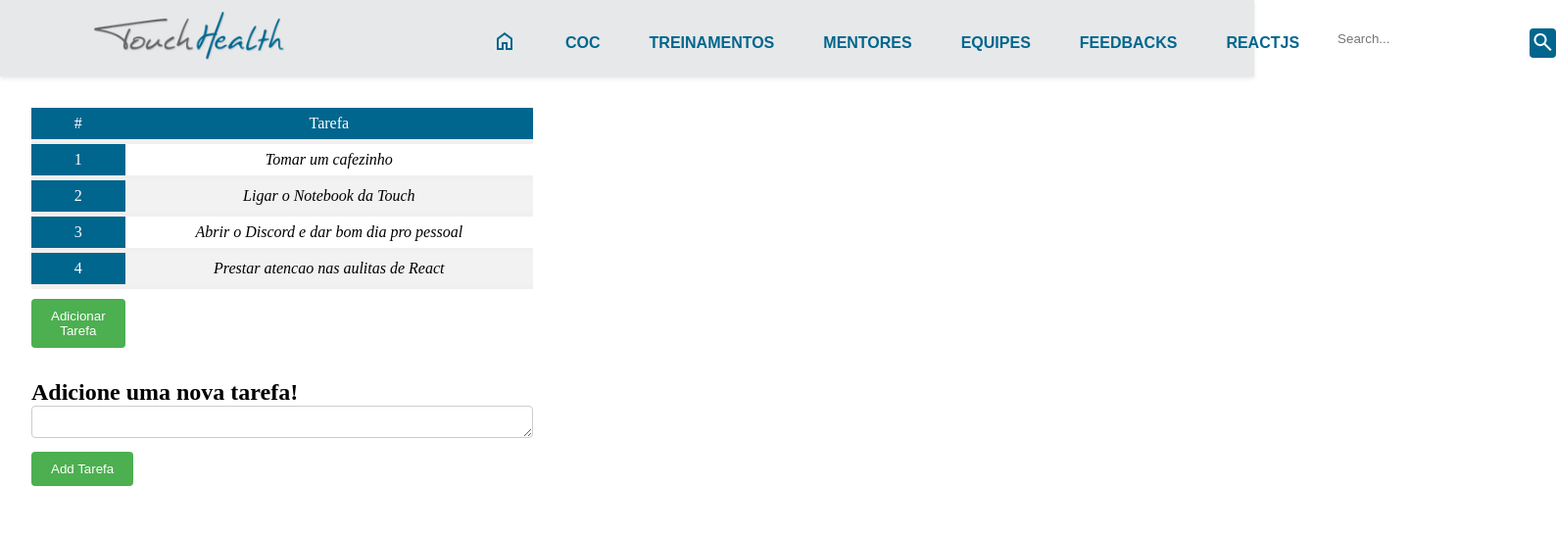
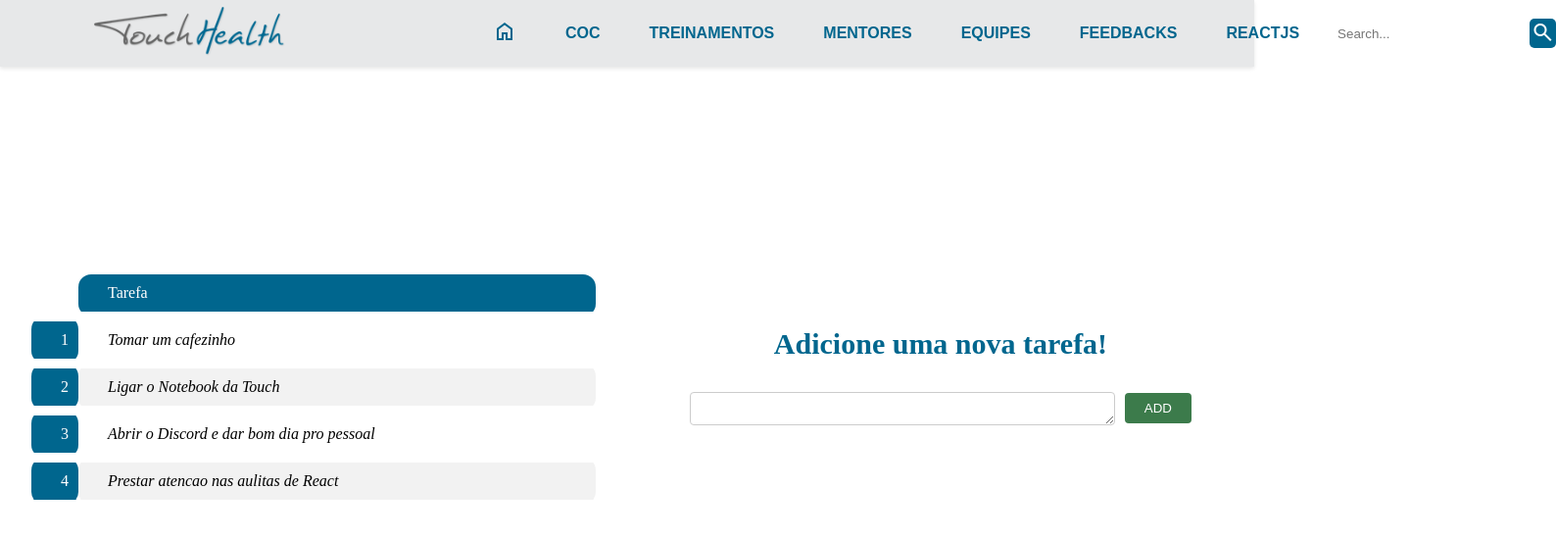
Before and after one commit to danielbarcheta/TouchReact, a React (Create React App) app: page / in a window 1280 px wide. Shown: the top 548 px of the page at 98% size, 1588 px wide, since content can reach past the window. Built offline with nearby package versions, Linux system fonts and the light colour scheme.

Commit message:
Corrigindo estilo

```diff
--- /dev/null
+++ b/src/App.css
@@ -0,0 +1,6 @@
+.container {
+    display: flex;
+    align-items: center;
+    height: 100vh;
+    text-align: center;
+  }
--- a/src/App.jsx
+++ b/src/App.jsx
@@ -1,39 +1,26 @@
+import React, { useState } from 'react';
+import './App.css'; // Importe seu arquivo CSS com os estilos
+
 import Navbar from "./components/Navbar";
 import TabelaToDo from "./components/TabelaToDo";
-import React, {useState} from 'react';
 import FormNovaTarefa from "./components/FormNovaTarefa";
 
-
-// PODERIAMOS PENSAR EM FAZER DA SEGUINTE FORMA:
-
-// const addTodos = () => {
-//   if(todos.length > 0){
-//     const novaTarefa = {
-//       numeroLinha: todos.length + 1, descricao: 'Nova Tarefa'
-//     }
-//     todos.push(novaTarefa);
-//   }
-// }
-
-// POREM APESAR DO ARRAY DE TAREFAS SER INCREMENTADO, O ESTADO NAO É REFLETIDO NA NOSSA PAGINA.
-// PRECISAMOS DO USESTATE PARA RENDERIZAR NOVAMENTE OS COMPONENTES!!!
-
 function App() {
-
   const [todos, setTodos] = useState([
     {numeroLinha: "1", descricao: "Tomar um cafezinho"},
     {numeroLinha: "2", descricao: "Ligar o Notebook da Touch"},
     {numeroLinha: "3", descricao: "Abrir o Discord e dar bom dia pro pessoal"},
     {numeroLinha: "4", descricao: "Prestar atencao nas aulitas de React"}
-  ]
-  )
+  ]);
 
   return (
+
     <div className="App">
       <Navbar/>
-      <TabelaToDo todos={todos} setTodos={setTodos}/>
-      <FormNovaTarefa todos={todos} setTodos={setTodos}/>
-
+      <div className='container'> {/* Adicione a classe 'container' aqui */}
+        <TabelaToDo todos={todos} setTodos={setTodos}/>
+        <FormNovaTarefa todos={todos} setTodos={setTodos}/>
+      </div>
     </div>
   );
 }
--- a/src/components/FormNovaTarefa.css
+++ b/src/components/FormNovaTarefa.css
@@ -1,6 +1,19 @@
 .Formulario {
   margin: 2em;
-    width: 40%;
+  width: 50%;
+}
+
+.form {
+  display: flex;
+  align-items: center;
+  margin: 2em;
+  position: relative;
+}
+
+h2 {
+  font-size: 30px;
+  font-family: 'Indie Flower', cursive;
+  color:#00668e;
 }
 
 .form-label {
@@ -9,7 +22,7 @@
 }
 
 .controle-formulario {
-    width: 100%;
+  flex: 1;
   height: 2.5em;
   padding: 8px;
   border: 1px solid #ccc;
@@ -21,18 +34,15 @@
 }
 
 .btn {
-    padding: 10px 20px;
-    background-color: #4CAF50;
+  padding: 8px 20px;
+  background-color: #3c7b4b;
   color: #fff;
   border: none;
   border-radius: 4px;
   cursor: pointer;
+  margin-left: 10px;
 }
 
 .btn:hover {
-    background-color: #4CAF50;
+  background-color: #b1b1b1;
 }
-
-  .btn:hover {
-    background-color: #38823c;
-  }
--- a/src/components/FormNovaTarefa.js
+++ b/src/components/FormNovaTarefa.js
@@ -32,10 +32,11 @@ const submitTarefa = () => {
                         className='controle-formulario'
                         ows={3}
                         required
+                        value={descricao}
                         onChange={mudaDescricao}>
                     </textarea>
+                    <button type='button' className="btn btn-primario" onClick={submitTarefa}>ADD</button>
                 </div>
-                <button type='button' className="btn btn-primario" onClick={submitTarefa}>Add Tarefa</button>
             </form>
         </div>
     )
--- a/src/components/Navbar.css
+++ b/src/components/Navbar.css
@@ -10,6 +10,8 @@
     background-color: #e5e6e7ea;
     color: #fff;
     box-shadow: 0 2px 4px rgba(0, 0, 0, 0.1); /* Adiciona sombra à navbar */
+    position: fixed;
+    z-index: 999;
 }
 
 .Nav-content {
@@ -94,3 +96,7 @@ button:hover {
     background-color: #b1b1b1;
     color: #fff;
 }
+
+button.search-button{
+margin-top: 0;
+}
--- a/src/components/TabelaToDo.css
+++ b/src/components/TabelaToDo.css
@@ -1,41 +1,31 @@
 table {
-    width: 40%;
+    width: 50%;
     border-collapse: collapse;
     margin:  2em;
   }
 
-  thead {
-    background-color: #f2f2f2;
-  }
-
   th, td {
-    padding: 7px;
+    padding: 10px;
+    padding-left: 30px;
     text-align: left;
-    border-bottom: 5px solid #f1efef;
+    border-bottom: 10px solid #ffffff;
+    border-radius:13px;
   }
 
   td {
     width: 99%; /* Definindo a largura da célula de dados */
-    text-align: center;
+    text-align: left;
   }
 
 
   th {
     background-color: #00668e;
     color: white;
+  }
+
+
+  .cabecalho {
+    background-color: #ffffff;
+    color: #00668e;
     text-align: center;
   }
-
-  button {
-    margin-top: 10px;
-    padding: 10px 20px;
-    background-color: #4CAF50;
-    color: white;
-    border: none;
-    cursor: pointer;
-    border-radius: 4px;
-  }
-
-  button:hover {
-    background-color: #38823c;
-  }
--- a/src/components/TabelaToDo.js
+++ b/src/components/TabelaToDo.js
@@ -6,19 +6,12 @@ import ToDoItemLinha from './ToDoItemLinha';
 
 function TabelaToDo(props) {
 
-    const adicionarTarefa = () => {
-          const novaTarefa = {
-            numeroLinha: props.todos.length + 1, descricao: 'Nova Tarefa'
-          }
-          props.setTodos([...props.todos, novaTarefa]); // Atualiza os dados usando a função setTodos
-
-      }
 
     return (
         <table>
             <thead>
                 <tr>
-                    <th>#</th>
+                    <th class="cabecalho"></th>
                     <th>Tarefa</th>
                 </tr>
             </thead>
@@ -38,7 +31,6 @@ function TabelaToDo(props) {
                     />
                 ))
             }
-            <button onClick={adicionarTarefa}>Adicionar Tarefa</button>
             </tbody>
         </table>
     );
```
Lines whose indentation alone changed are shown as unchanged.
